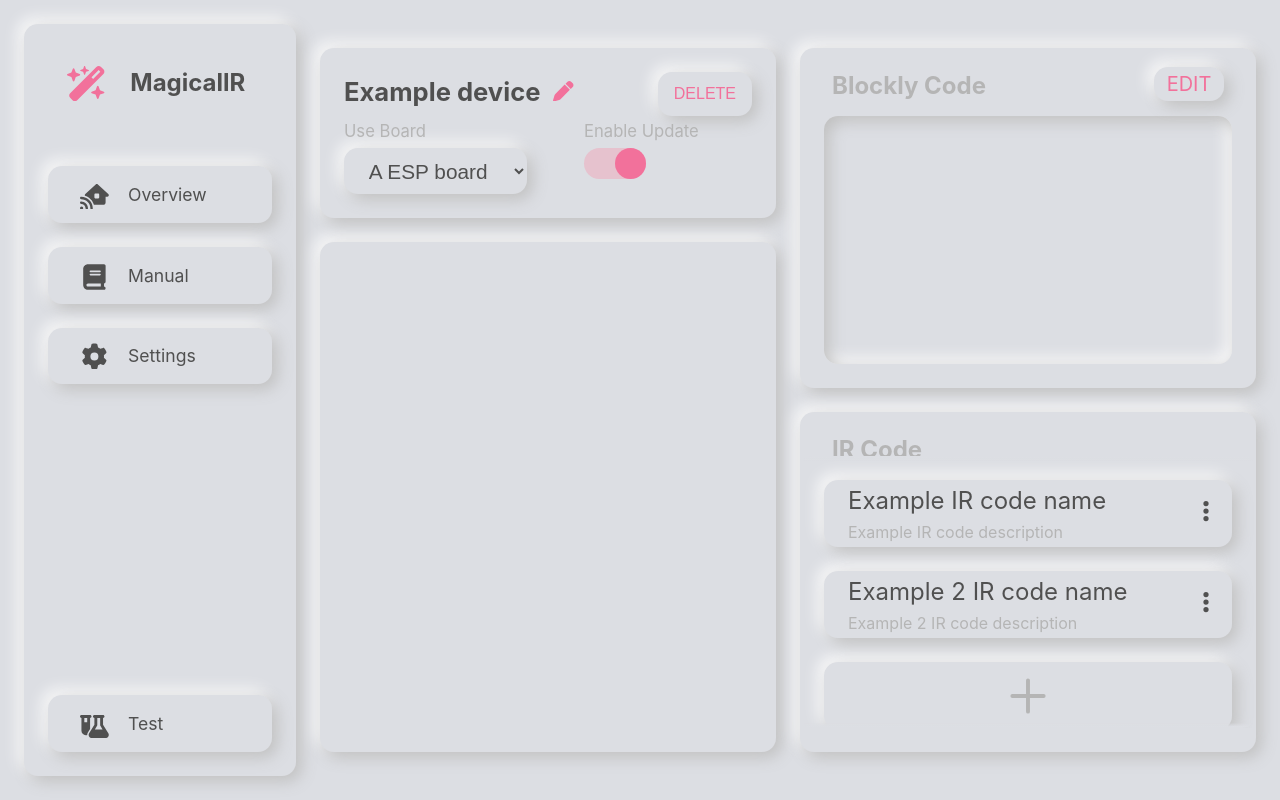
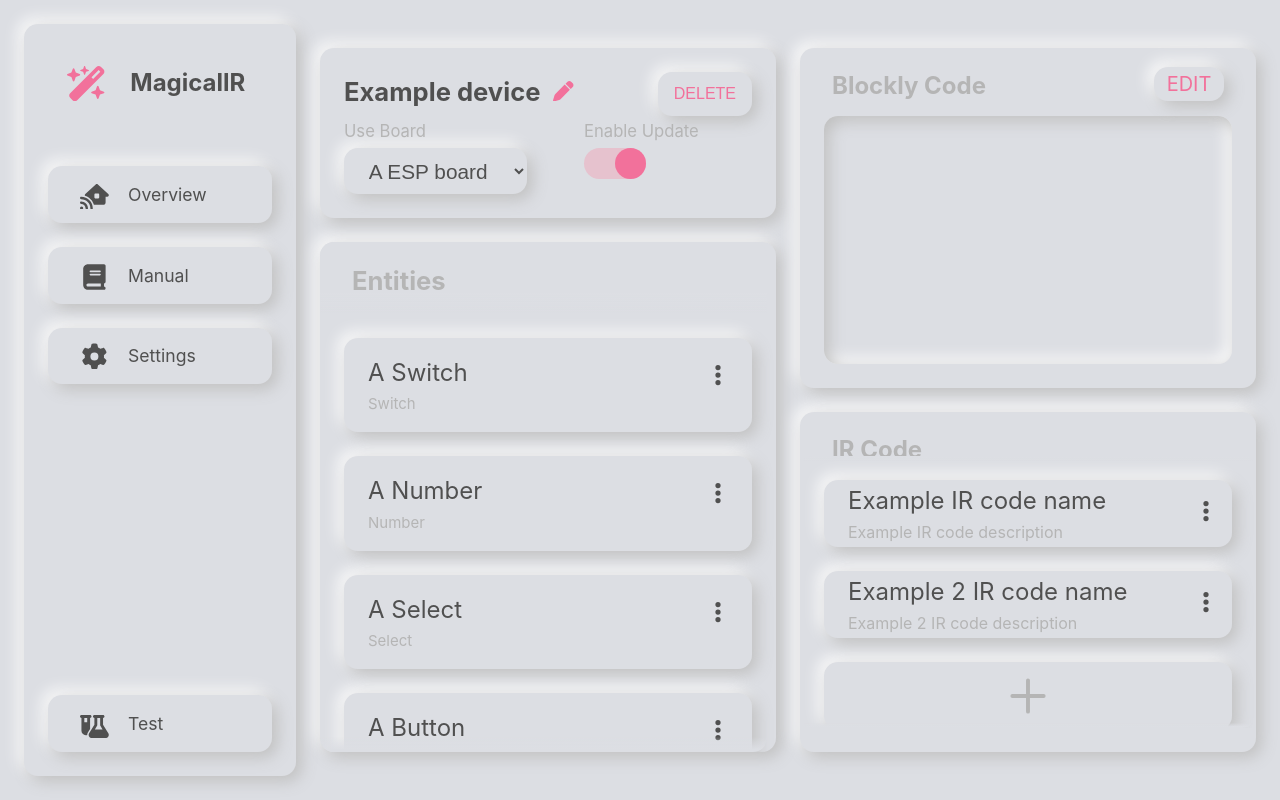
Before and after one commit to RyanUnicorn/legendary-remote-server, a Vue app in the folder frontend/: page /devices/1 in a window 1280 px wide. Built offline with nearby package versions, Linux system fonts and the light colour scheme.

Commit message:
feat(DeviceEntities.vue): finish entity list, working on new entity page

```diff
--- a/frontend/src/components/device/DeviceEntities.vue
+++ b/frontend/src/components/device/DeviceEntities.vue
@@ -1,9 +1,43 @@
 <script setup>
+  import { ref } from 'vue';
+  import List from './DeviceEntities/List.vue';
+  import NewEntity from './DeviceEntities/NewEntity.vue';
+
+  const emit = defineEmits([
+    'renameEntity', // renameEntity(id, name)
+    'deleteEntity', // deleteEntity(id)
+  ]);
+
+  const props = defineProps({
+    entities: Array,
+  });
+
+  const listing = ref(true);
+
+  function handleNewEntity() {
+    listing.value = false;
+  }
+
+  function handleNewEntityCancel() {
+    listing.value = true;
+  }
 
 </script>
 
 <template>
-  <div class="neu-box"></div>
+  <div class="neu-box">
+    <List
+      :entities="entities"
+      v-if="listing"
+      @new-entity="handleNewEntity"
+      @rename-entity="(id, name) => $emit('renameEntity', id, name)"
+      @delete-entity="(id) => $emit('deleteEntity', id)"
+    />
+    <NewEntity
+      v-if="!listing"
+      @cancel="handleNewEntityCancel"
+    />
+  </div>
 </template>
 
 <style scoped>
--- /dev/null
+++ b/frontend/src/components/device/DeviceEntities/EntityCard.vue
@@ -0,0 +1,90 @@
+<script setup>
+  import { ref } from 'vue';
+import DropDown from '../../shared/DropDown.vue';
+  import EditableText from '../../shared/EditableText.vue';
+
+  const props = defineProps({
+    entityInfo: Object,
+  });
+
+  const emit = defineEmits([
+    'renameEntity', // renameEntity(id, name)
+    'deleteEntity', // deleteEntity(id)
+  ]);
+
+  const options = [
+    'Rename',
+    'Delete',
+  ];
+
+  const editing = ref(false);
+
+  function handleSelected(option) {
+    switch (option) {
+      case 'Rename':
+        editing.value = true;
+        break;
+      case 'Delete':
+        const result = confirm('Are you sure you want to delete this entity?\nThis CANNOT be undo!');
+        if(result){
+          emit('deleteEntity', props.entityInfo.id)
+        }
+        break;
+    }
+  }
+
+  function handleRename(edited, name) {
+    if(edited) {
+      emit('renameEntity', props.entityInfo.id, name);
+    }
+    editing.value = false;
+  }
+
+  function deviceType() {
+    const deviceType = props.entityInfo.type.charAt(0).toUpperCase() + props.entityInfo.type.slice(1);
+    return deviceType;
+  }
+
+</script>
+
+<template>
+  <div class="neu-box entity-card">
+    <EditableText class="entity-card-name"
+      :text="entityInfo.name"
+      :editing="editing"
+      :adaptive-width="true"
+      @finish="handleRename"
+    />
+    <span>{{  deviceType()  }}</span>
+    <DropDown class="entity-dropdown"
+      :options="options"
+      @selected="handleSelected"
+    />
+  </div>
+</template>
+
+<style scoped>
+  .entity-dropdown {
+    position: absolute;
+    top: 1.5rem;
+    right: 1rem;
+  }
+
+  .entity-card {
+    position: relative;
+
+    padding-inline: 1.5rem;
+    padding-block: 1rem;
+    scroll-snap-align: start;
+
+    & span {
+      color: var(--color-text-mute);
+    }
+  }
+
+  .entity-card-name {
+    font-size: 1.5rem;
+    color: var(--color-text);
+  }
+
+</style>
--- /dev/null
+++ b/frontend/src/components/device/DeviceEntities/List.vue
@@ -0,0 +1,124 @@
+<script setup>
+  import EntityCard from './EntityCard.vue';
+
+  const emit = defineEmits([
+    'newEntity', // newEntity()
+    'renameEntity', // renameEntity(id, name)
+    'deleteEntity', // deleteEntity(id)
+  ]);
+
+  const props = defineProps({
+    entities: Array,
+  });
+
+</script>
+
+<template>
+  <div class="entity-list-wrapper">
+    <h2>Entities</h2>
+    <div class="device-entities">
+      <EntityCard
+        v-for="entity in entities"
+        :key="entity.id"
+        :entity-info="entity"
+        @rename-entity="(id, name) => $emit('renameEntity', id, name)"
+        @delete-entity="(id) => $emit('deleteEntity', id)"
+      />
+      <a class="neu-box entity-new-btn"
+        @click="$emit('newEntity')"
+      >
+        <svg class="w-6 h-6 text-gray-800 dark:text-white" style="padding: 1.4rem;" aria-hidden="true" xmlns="http://www.w3.org/2000/svg" fill="none" viewBox="0 0 18 18"><path stroke="currentColor" stroke-linecap="round" stroke-linejoin="round" stroke-width="2" d="M9 1v16M1 9h16"/></svg>
+      </a>
+    </div>
+  </div>
+</template>
+
+<style scoped>
+
+  .entity-new-btn{
+    display: flex;
+    justify-content: center;
+    align-items: center;
+    min-height: 5.9rem;
+
+    transition: 200ms;
+    & svg {
+      height: 5rem;
+      color: var(--color-text-mute);
+      transition: 200ms;
+    }
+
+    &:hover {
+      cursor: pointer;
+      box-shadow:  7px  7px 20px #bebebe,
+                    -9px -9px 20px #ffffff;
+
+      & svg {
+        color: var(--color-accent);
+      }
+    }
+  }
+
+  .device-entities {
+    position: absolute;
+    width: 100%;
+    height: 100%;
+
+    border-radius: var(--border-radius);
+    padding: var(--spacing-const);
+    padding-top: 6rem;
+
+    display: flex;
+    flex-direction: column;
+    gap: var(--spacing-const);
+
+    overflow-y: auto;
+    scroll-snap-type: y mandatory;
+    scroll-padding: 6rem;
+
+    &::-webkit-scrollbar {
+      width: 1rem;
+    }
+    &::-webkit-scrollbar-track {
+      border-radius: var(--border-radius);
+      margin: 0.5rem;
+    }
+    &::-webkit-scrollbar-thumb {
+      border: 0.4rem solid var(--color-background);
+      border-radius: var(--border-radius);
+      background: var(--color-text-mute);
+    }
+  }
+
+  .entity-list-wrapper {
+    position: relative;
+    width: 100%;
+    height: 100%;
+    border-radius: var(--border-radius);
+
+    & h2 {
+      position: absolute;
+      top: 1.2rem;
+      left: 2rem;
+
+      font-size: 1.6rem;
+      font-weight: bold;
+      color: var(--color-text-mute);
+
+      z-index: 2;
+    }
+
+    &::before {
+      position: absolute;
+      width: 98%;
+      height: 100%;
+      pointer-events: none;
+
+      border-radius: var(--border-radius);
+      content: '';
+      z-index: 1;
+      background: linear-gradient(to  top, transparent 86%, var(--color-background) 90%, var(--color-background)),
+                  linear-gradient(to bottom, transparent 97%, var(--color-background) 99.5%, var(--color-background));
+    }
+  }
+</style>
--- /dev/null
+++ b/frontend/src/components/device/DeviceEntities/NewEntity.vue
@@ -0,0 +1,35 @@
+<script setup>
+
+  const emit = defineEmits([
+    'cancel',
+  ]);
+
+</script>
+
+<template>
+  <div class="new-entity-wrapper">
+    <a @click="$emit('cancel')">&lt Back</a>
+    <div class="new-entity">
+
+    </div>
+  </div>
+</template>
+
+<style scoped>
+  .new-entity-wrapper {
+    position: relative;
+    width: 100%;
+    height: 100%;
+    border-radius: var(--border-radius);
+
+    padding-inline: 2rem;
+    padding-block: 1.2rem;
+
+    & a {
+      cursor: pointer;
+      font-size: 1.6rem;
+      font-weight: bold;
+      color: var(--color-accent);
+    }
+  }
+</style>
--- a/frontend/src/views/DevicesView.vue
+++ b/frontend/src/views/DevicesView.vue
@@ -24,12 +24,93 @@
         {
           id: 1,
           deviceId: 1,
-          name: "Example entity",
+          name: "A Switch",
           icon: "mdi:unicorn",
           type: "switch",
           subtype: {
             entityId: 1,
             state: true,
+          }
+        },
+        {
+          id: 2,
+          deviceId: 1,
+          name: "A Number",
+          icon: "mdi:unicorn",
+          type: "number",
+          subtype: {
+            entityId: 1,
+            max: 100,
+            min: 1,
+            step: 1,
+            isSlider: true,
+            state: 69,
+          }
+        },
+        {
+          id: 3,
+          deviceId: 1,
+          name: "A Select",
+          icon: "mdi:unicorn",
+          type: "select",
+          subtype: {
+            entityId: 1,
+            options: [
+              'option1',
+              'option2',
+              'option3',
+            ],
+            state: 'option1',
+          }
+        },
+        {
+          id: 4,
+          deviceId: 1,
+          name: "A Button",
+          icon: "mdi:unicorn",
+          type: "button",
+          subtype: {
+            entityId: 1,
+          }
+        },
+        {
+          id: 5,
+          deviceId: 1,
+          name: "Filler Button",
+          icon: "mdi:unicorn",
+          type: "button",
+          subtype: {
+            entityId: 1,
+          }
+        },
+        {
+          id: 6,
+          deviceId: 1,
+          name: "Filler Button",
+          icon: "mdi:unicorn",
+          type: "button",
+          subtype: {
+            entityId: 1,
+          }
+        },
+        {
+          id: 7,
+          deviceId: 1,
+          name: "Filler Button",
+          icon: "mdi:unicorn",
+          type: "button",
+          subtype: {
+            entityId: 1,
+          }
+        },
+        {
+          id: 8,
+          deviceId: 1,
+          name: "Filler Button",
+          icon: "mdi:unicorn",
+          type: "button",
+          subtype: {
+            entityId: 1,
           }
         },
       ],
@@ -145,6 +226,14 @@
     fetchaDevice();
   }
 
+  function handleRenameEntity(id, name) {
+    console.log(id, name);
+  }
+
+  function handleDeleteEntity(id) {
+    console.log(id);
+  }
+
   onMounted(() => {
     fetchaDevice(currentId);
     fetchBoardList();
@@ -161,7 +250,11 @@
           @update-device-info="handleUpdateDeviceInfo"
           @delete-device="handleDeleteDevice"
         />
-        <DeviceEntities/>
+        <DeviceEntities
+          :entities="device.entities"
+          @rename-entity="handleRenameEntity"
+          @delete-entity="handleDeleteEntity"
+        />
     </div>
     <div class="right">
         <DeviceBlocklyCode/>
```
